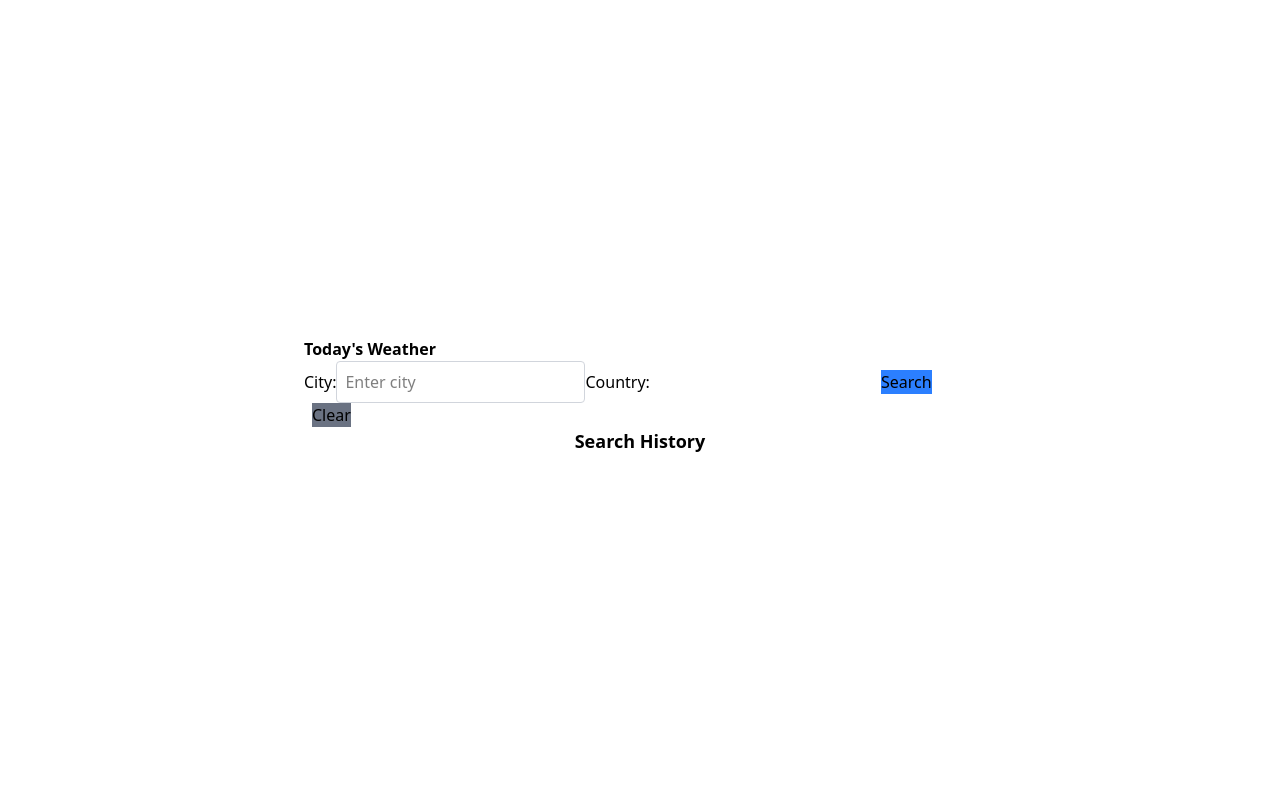
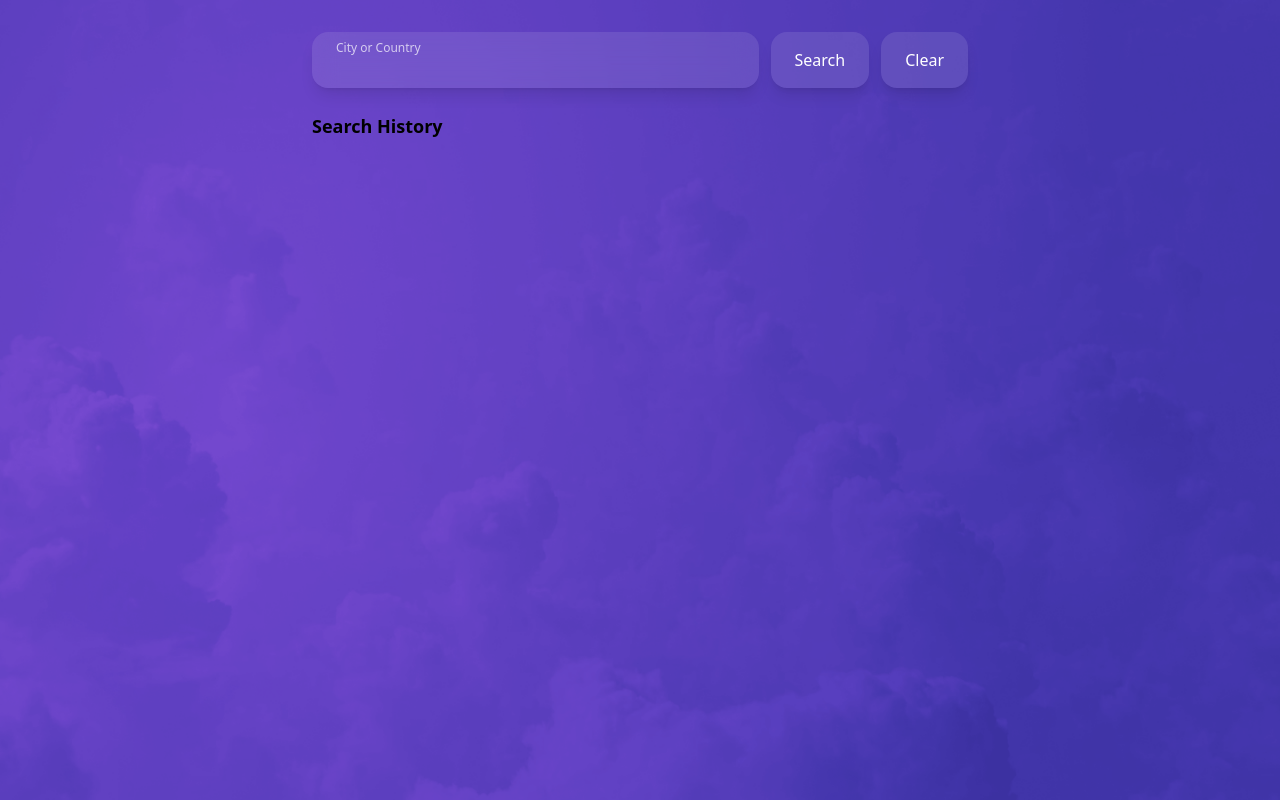
Before and after one commit to syliow/weather, a React (Vite) app: page / in a window 1280 px wide. Built offline with nearby package versions, Linux system fonts and the light colour scheme.

Commit message:
feat: Improved styling for WeatherSearchBar and App layout

```diff
--- a/src/App.tsx
+++ b/src/App.tsx
@@ -31,6 +31,7 @@ function App() {
       const data = res.data;
       console.log("🚀 ~ handleSearch ~ data:", data);
       setWeather(data);
+      setCountry(data.sys.country);
 
       setHistory([
         { city, country, time: new Date().toLocaleTimeString() },
@@ -49,8 +50,8 @@ function App() {
   };
 
   return (
-    <div className="min-h-screen flex items-center justify-center">
-      <div className="w-full max-w-2xl flex flex-col items-center">
+    <div className="min-h-screen bg-cover bg-center" style={{ backgroundImage: "url('/bg-dark.png')" }}>
+      <div className="w-full max-w-2xl mx-auto pt-8 px-2">
         <WeatherSearchBar
           city={city}
           country={country}
--- a/src/components/WeatherSearchBar.tsx
+++ b/src/components/WeatherSearchBar.tsx
@@ -2,57 +2,50 @@ import React from "react";
 
 interface WeatherSearchBarProps {
   city: string;
-  country: string;
   onCityChange: (value: string) => void;
-  onCountryChange: (value: string) => void;
   onSearch: () => void;
   onClear: () => void;
 }
 
 const WeatherSearchBar: React.FC<WeatherSearchBarProps> = ({
   city,
-  country,
   onCityChange,
-  onCountryChange,
   onSearch,
   onClear,
 }) => {
   return (
     <form
+      className="w-full flex items-center gap-3 mb-6"
       onSubmit={(e) => {
         e.preventDefault();
         onSearch();
       }}
     >
-      <div>
-        <strong>Today's Weather</strong>
-      </div>
-      <div>
-        <label>
-          City:
+      <div className="relative flex-1">
         <input
           type="text"
           value={city}
           onChange={(e) => onCityChange(e.target.value)}
-            className="border border-gray-300 rounded px-2 py-2"
-            placeholder="Enter city"
+          placeholder=" "
+          className="w-full bg-white/10 text-white px-6 py-4 rounded-2xl outline-none focus:ring-2 focus:ring-blue-400 placeholder-transparent transition-all duration-200 border-none shadow-lg backdrop-blur-md"
         />
+        <label className="absolute left-6 top-2 text-xs text-white/70 pointer-events-none transition-all duration-200">
+          City or Country
         </label>
-        <label>
-          Country:
-          <input
-            type="text"
-            value={country}
-            onChange={(e) => onCountryChange(e.target.value)}
-          />
-        </label>
-        <button className="bg-blue-500" type="submit">
+      </div>
+      <button
+        type="submit"
+        className="px-6 py-4 rounded-2xl bg-white/10 hover:bg-white/20 transition-colors duration-200 text-white shadow-lg"
+      >
         Search
       </button>
-        <button type="button" onClick={onClear} className="ml-2 bg-gray-500">
+      <button
+        type="button"
+        onClick={onClear}
+        className="px-6 py-4 rounded-2xl bg-white/10 hover:bg-white/20 transition-colors duration-200 text-white shadow-lg"
+      >
         Clear
       </button>
-      </div>
     </form>
   );
 };
```
Lines whose indentation alone changed are shown as unchanged.
